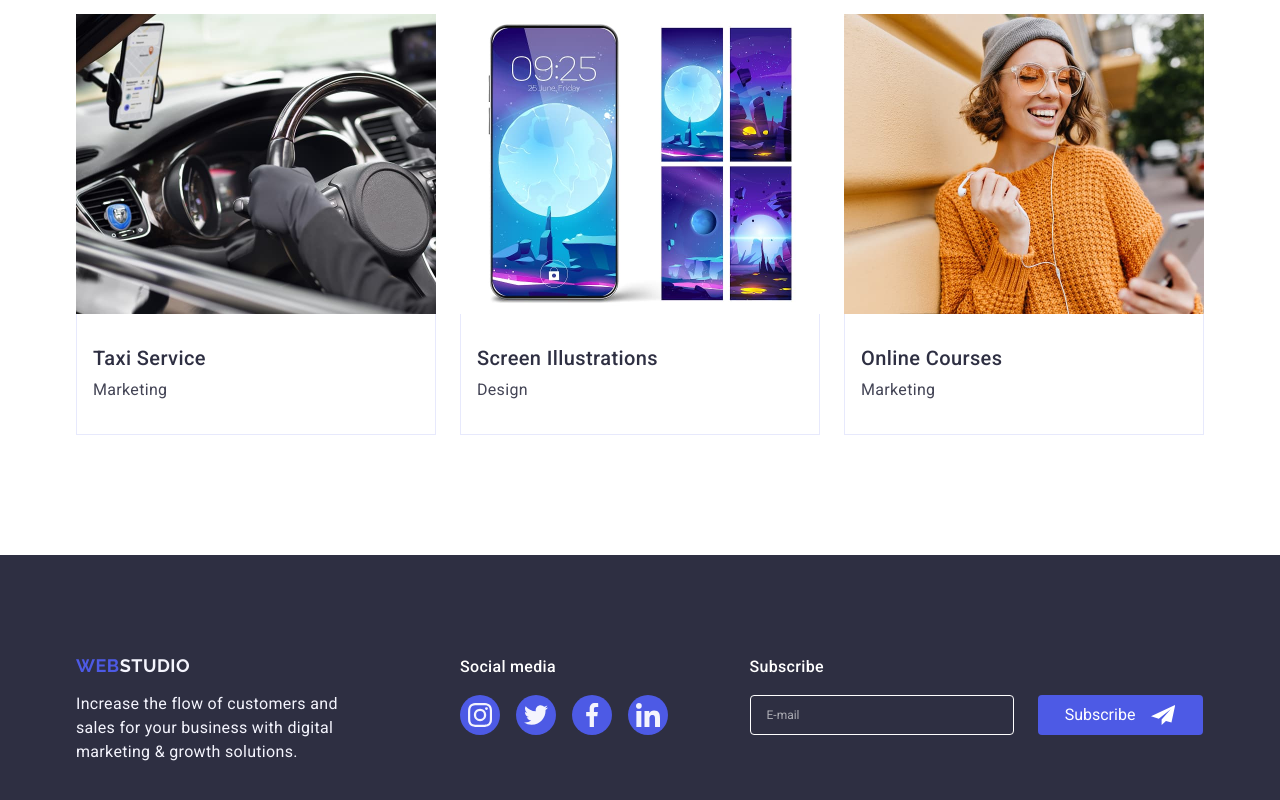
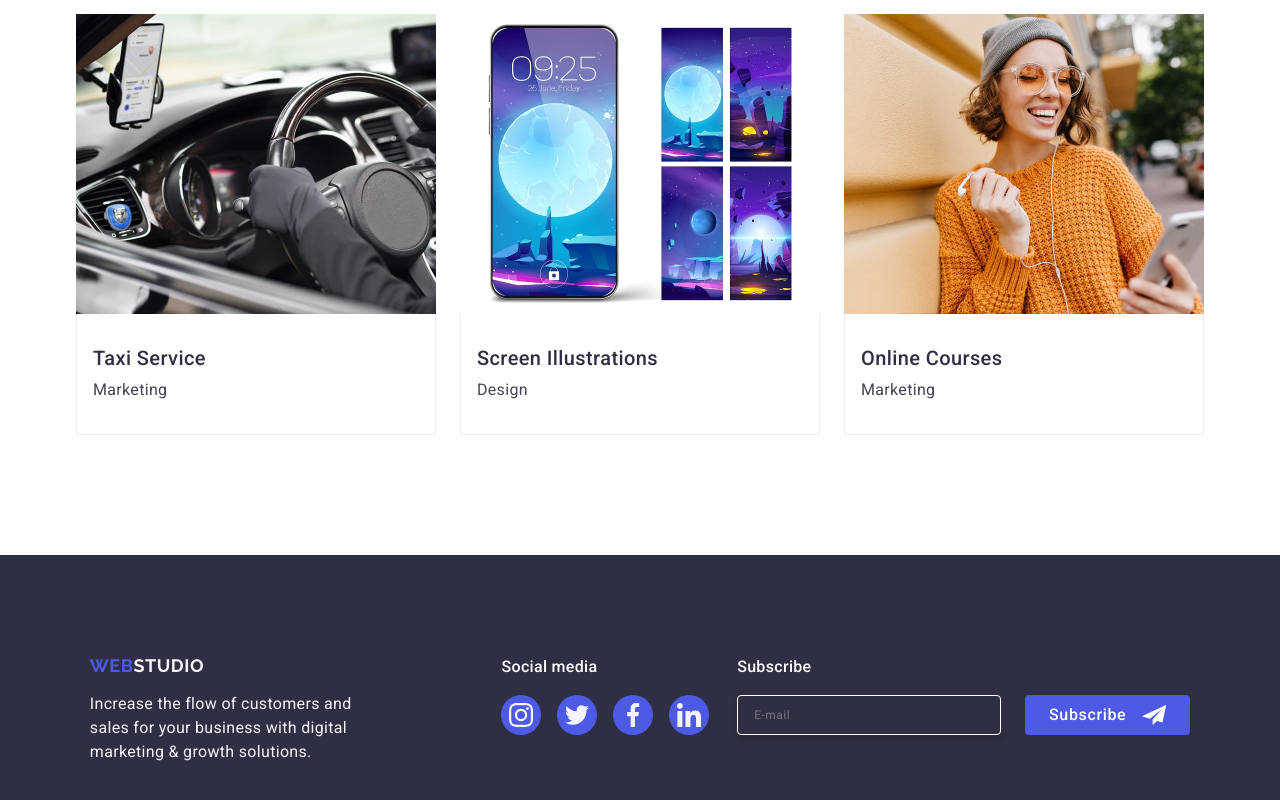
Before and after one commit to Lesiea/goit-markup-hw-05, a plain HTML site: page index.html in a window 1280 px wide. Shown: the part 2577-3377 px from the top of the page. Drawn offline with nearby package versions, Linux system fonts and the light colour scheme.

Commit message:
fixed footer-subscribe

```diff
--- a/css/styles.css
+++ b/css/styles.css
@@ -460,63 +460,62 @@ max-width: 264px;
   }
 
 .footer-subscribe {
-  padding-left: 80px;
-  margin: 0 auto;
+ display: flex;
+ flex-direction: column;
 
 }
-.subscribe-title {
-  font-weight: 500;
+.footer-subscribe-title {
+font-weight: 500;
 font-size: 16px;
 line-height: 1.5;
 letter-spacing: 0.02em;
 color: #fff;
 margin-bottom: 16px;
 }
-.subscribe-form {
-  display:  block;
-}
-.subscribe-list {
+.footer-subscribe-form {
   display: flex;
   gap: 24px;
+}
 
-}
-.subscribe-item {
-  display: flex;
-}
-.subscribe-input {
+.footer-input {
   width: 264px;
   height: 40px;
-  padding: 8px 16px;
-  border: 1px solid #fff;
-border-radius: 4px;
-font-size: 12px;
-color: #fff;
-background-color: transparent;
+  padding-left: 16px;
+  border: 1px solid #ffffff;
+  border-radius: 4px;
+  background-color: transparent;
+  font-size: 12px;
+  line-height: 2;
+  letter-spacing: 0.04em;
+  color: #ffffff;
+  box-shadow: 0px 4px 4px rgba(0, 0, 0, 0.15);
+  outline: none;
 }
 
 .subscribe-input::placeholder {
   color: #ffffff;
-  opacity: 0.6;
+}
+.footer-btn {
+  min-width: 165px;
+  height: 40px;
+  display: flex;
+  justify-content: center;
+  align-items: center;
+  font-family: "Roboto", sans-serif;
+  font-size: 16px;
+  font-weight: 500;
+  line-height: 1.5;
+  letter-spacing: 0.04em;
+  color: #ffffff;
+  background-color: #4d5ae5;
+  border: none;
+  border-radius: 4px;
+  cursor: pointer;
+  transition: background-color 250ms cubic-bezier(0.4, 0, 0.2, 1);
 }
 
-.subscribe-button {
-  display: flex;
-  align-items: center;
-  justify-content: center;
-  gap: 16px;
-  padding: 8px 24px;
-  border-radius: 4px;
-padding: 8px 24px;
-width: 165px;
-height: 40px;
-border: none;
-background-color: #4d5ae5;
-  color: #ffffff;
-  cursor: pointer;
-  transition: background-color 250ms cubic-bezier(0.4, 0, 0.2, 1);
-
-}
-.subscribe-icon {
+.footer-btn-icon {
+  margin-left: 16px;
   fill: #ffffff;
 }
 
--- a/index.html
+++ b/index.html
@@ -455,29 +455,21 @@
         </ul>
       </div>
       <div class="footer-subscribe">
-          <p class="subscribe-title">Subscribe</p>
-          <form class="subscribe-form">
-            <ul class="subscribe-list">
-              <li class="subscribe-item">
-                <input class="subscribe-input"
-           id="subscribe-email"
-           type="email"
-           name="e-mail"
-           placeholder="E-mail"
-           required/>
-              </li>
-              <li class="subscribe-item">
-                 <button class="subscribe-button" type="submit">
+      <p class="footer-subscribe-title">Subscribe</p>
+      <form class="footer-subscribe-form">
+        <label>
+          <input class="footer-input" type="email" name="user-email" placeholder="E-mail" required>
+        </label>
+        <button class="footer-btn" type="submit">
           Subscribe
-          <svg class="subscribe-icon" width="24" height="24">
+          <svg class="footer-btn-icon" width="24" height="24">
             <use href="./images/icons.svg#icon-send"></use>
           </svg>
         </button>
-              </li>
-            </ul>
-         </form>
-
-      </div>
+      </form>
+    </div>
+  </div>
+</footer>
     </div>
     </footer>
 
```
